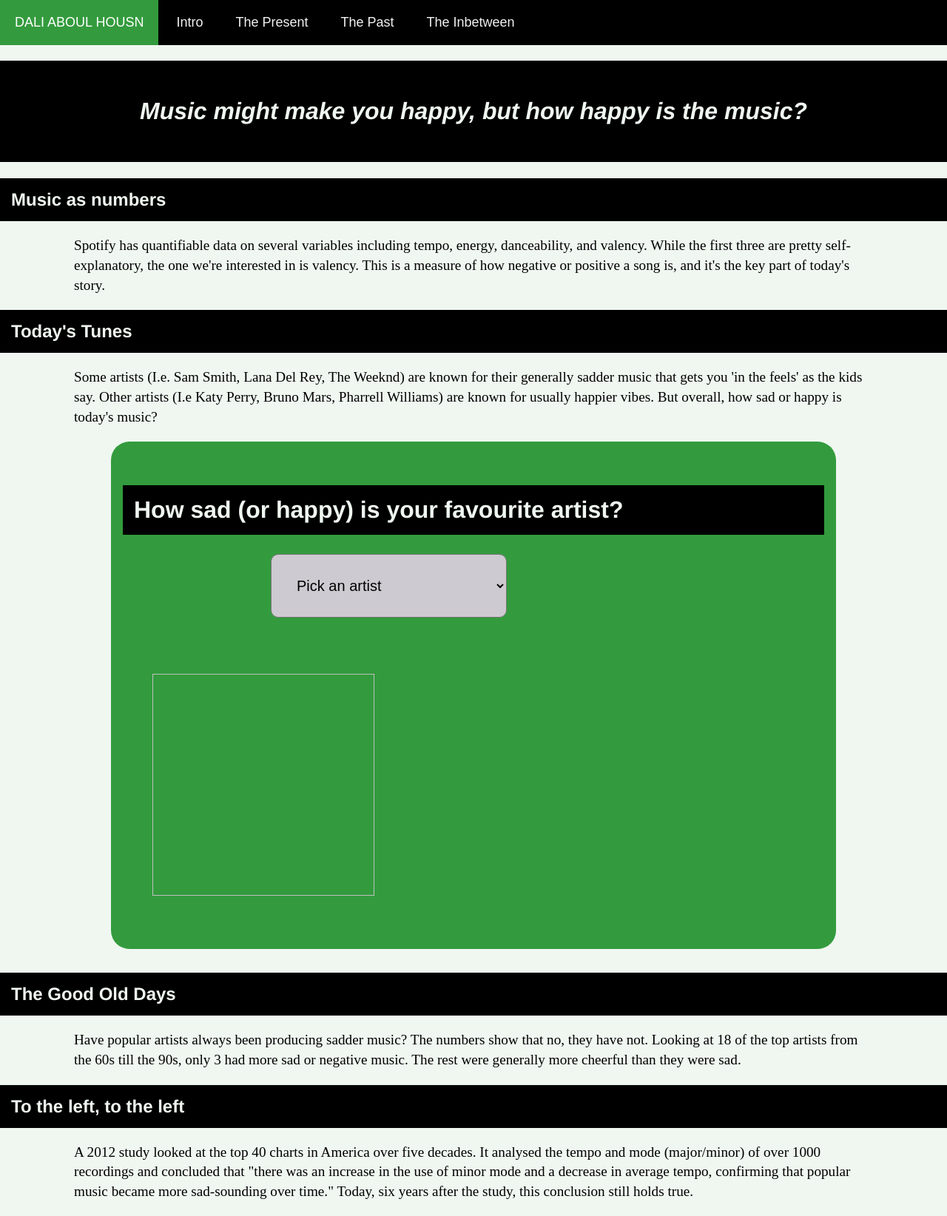
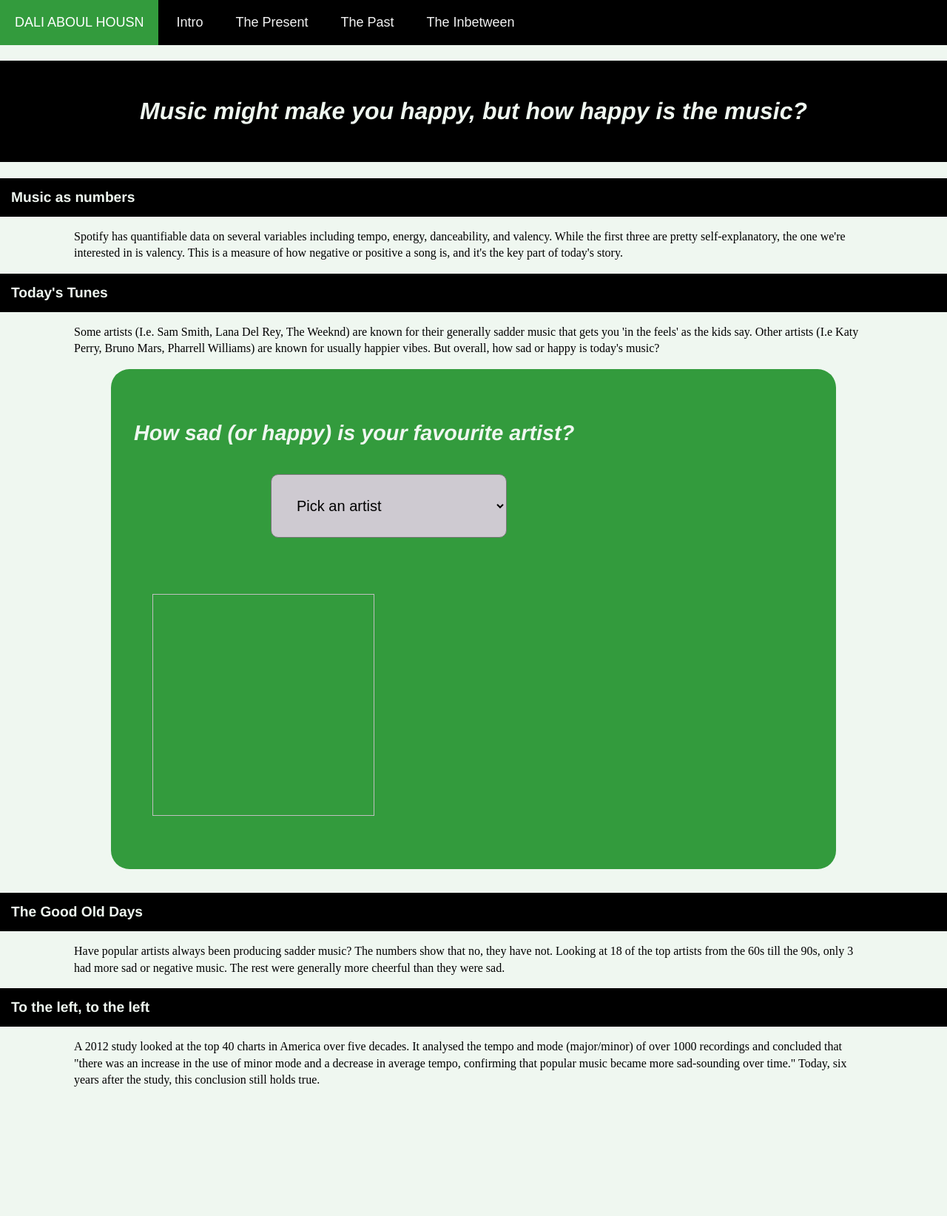
Before and after one commit to ah-dali/ah-dali.github.io, a Jekyll site: the page built from index.html, in a window 1280 px wide. Shown: the whole page at 74% size. Built offline with Jekyll 4.4.1, drawn with Linux system fonts in a browser that asks for light colours; after the commit the page ends 1487 px from its top, so only the background shows below that.

Commit message:
Update main.css

```diff
--- a/css/main.css
+++ b/css/main.css
@@ -43,7 +43,7 @@ h1 {
 }
 
 h2 {
-    font-size: 1.5em;
+    font-size: 1.2em;
     font-family: 'Helvetica';
     color: #eff7f0;
     background-color: black;
@@ -54,15 +54,17 @@ h2 {
 p {
     margin-left: 100px;
     margin-right: 100px;
-    font-size: 1.2em;
+    font-size: 1.0em;
     line-height: 1.4em;
     color: black;
 }
 
 #box {
-    font-size: 2em;
+    font-size: 1.8em;
     font-family: 'Helvetica';
+    font-style: oblique;
     color: #eff7f0;
+    background-color: #339b3d;
 }
 
 .jumbotron {
```
